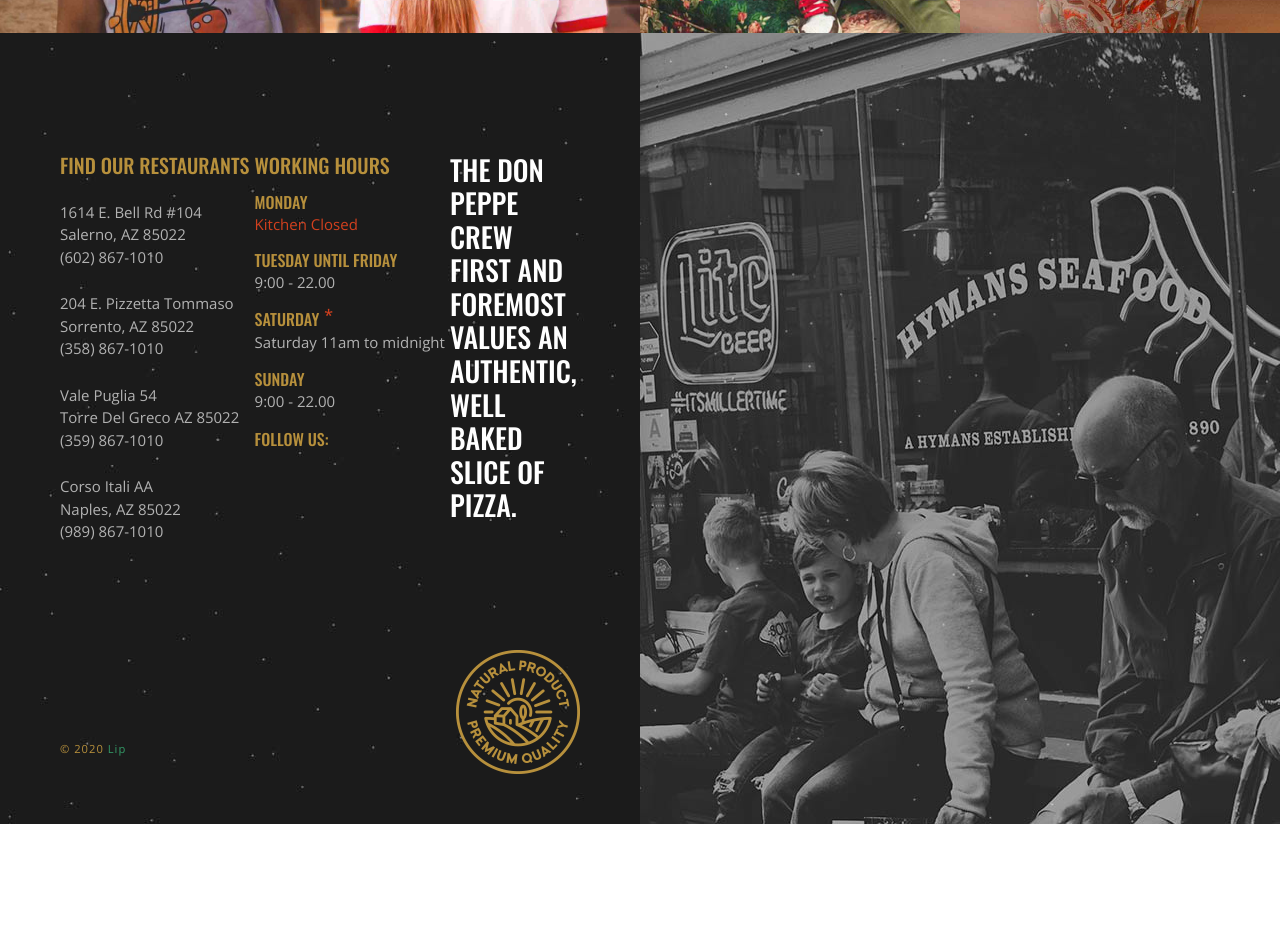
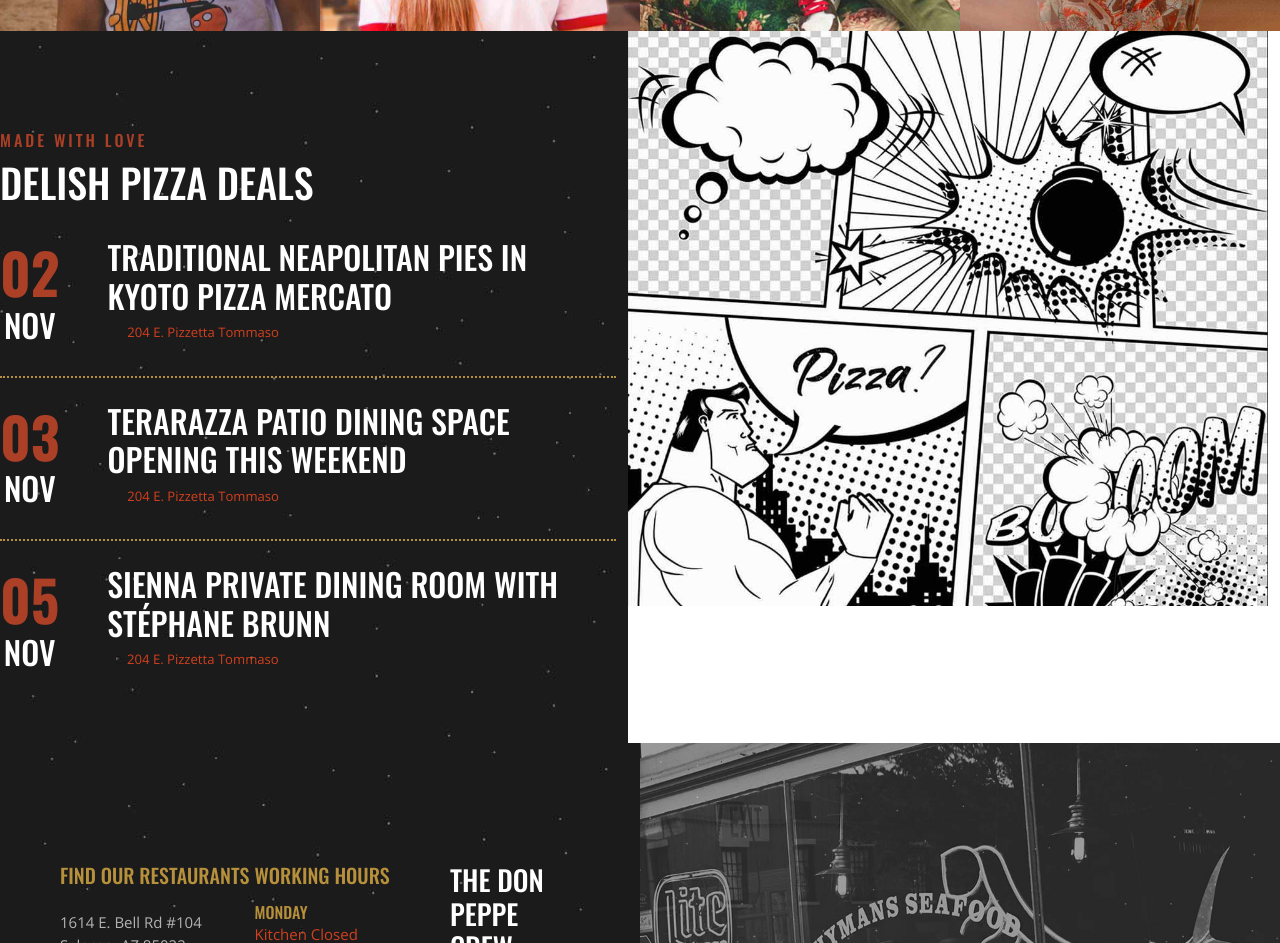
Before and after one commit to Lip-7/proj-html-vuejs, a Vue app: page / in a window 1280 px wide. Shown: the part 2340-3283 px from the top of the page. Before the commit the page ends 3164 px from the top, so only its background shows below. Built offline with nearby package versions, Linux system fonts and the light colour scheme; a web font is replaced by a local one.

Commit message:
started Events.vue

```diff
--- a/src/components/FooterComponent.vue
+++ b/src/components/FooterComponent.vue
@@ -45,7 +45,7 @@
                 </div>
             </div>
             <div class="rightSide w-50">
-                <img src="/img/footer-img-1.jpg" alt="">
+                <img class="w-100" src="/img/footer-img-1.jpg" alt="">
             </div>
         </div>
     </footer>
--- a/src/components/MainComponent.vue
+++ b/src/components/MainComponent.vue
@@ -5,6 +5,7 @@
         <OffertsComponent/>
         <ParallaxBanner/>
         <TeamCards/>
+        <Events/>
     </main>
 </template>
 
@@ -14,6 +15,7 @@ import GalleryInfo from './MainInnerComponents/GalleryInfoimages/GalleryInfo.vue
 import OffertsComponent from './MainInnerComponents/Offerts/OffertsComponent.vue'
 import ParallaxBanner from './MainInnerComponents/ParallaxBanner/ParallaxBanner.vue';
 import TeamCards from './MainInnerComponents/TeamCards/TeamCards.vue';
+import Events from './MainInnerComponents/Events/Events.vue';
 export default {
     name: 'MainComponent',
     data() {
@@ -30,6 +32,7 @@ export default {
         OffertsComponent,
         ParallaxBanner,
         TeamCards,
+        Events,
     },
     mounted() {
 
--- /dev/null
+++ b/src/components/MainInnerComponents/Events/Events.vue
@@ -0,0 +1,112 @@
+<template>
+    <div class="wrap row w-100">
+        <div class="col-12 col-lg-6 leftSide d-flex justify-content-center overflow-hidden">
+            <div class="events">
+                <h6 class="tRed spaced">Made with love</h6>
+                <h2 class="h1">Delish Pizza Deals</h2>
+                <div class="singleDate d-flex gap-5 py-4 borded">
+                    <div class="date d-flex flex-column align-items-center">
+                        <h2 class="tRed display-4 fw-bolder mb-0">02</h2>
+                        <h2>nov</h2>
+                    </div>
+                    <div class="dateInfo w-75">
+                        <h2>TRADITIONAL NEAPOLITAN PIES IN KYOTO PIZZA MERCATO</h2>
+                        <div class="d-flex tLiRed text-capitalize align-items-center gap-2 dateInfoAddress">
+                            <i class="fa-solid fa-location-dot"></i>
+                            <p class="mb-0 small sans"><a class="tLiRed" href="#">204 E. Pizzetta Tommaso</a></p>
+                        </div>
+                    </div>
+                </div>
+                <div class="singleDate d-flex gap-5 py-4 borded">
+                    <div class="date d-flex flex-column align-items-center">
+                        <h2 class="tRed display-4 fw-bolder mb-0">03</h2>
+                        <h2>nov</h2>
+                    </div>
+                    <div class="dateInfo w-75">
+                        <h2>TERARAZZA PATIO DINING SPACE OPENING THIS WEEKEND</h2>
+                        <div class="d-flex tLiRed text-capitalize align-items-center gap-2 dateInfoAddress">
+                            <i class="fa-solid fa-location-dot"></i>
+                            <p class="mb-0 small sans"><a class="tLiRed" href="#">204 E. Pizzetta Tommaso</a></p>
+                        </div>
+                    </div>
+                </div>
+                <div class="singleDate d-flex gap-5 py-4 pb-5">
+                    <div class="date d-flex flex-column align-items-center">
+                        <h2 class="tRed display-4 fw-bolder mb-0">05</h2>
+                        <h2>nov</h2>
+                    </div>
+                    <div class="dateInfo w-75">
+                        <h2>SIENNA PRIVATE DINING ROOM WITH STÉPHANE BRUNN</h2>
+                        <div class="d-flex tLiRed text-capitalize align-items-center gap-2 dateInfoAddress">
+                            <i class="fa-solid fa-location-dot"></i>
+                            <p class="mb-0 small sans"><a class="tLiRed" href="#">204 E. Pizzetta Tommaso</a></p>
+                        </div>
+                    </div>
+                </div>
+                <p></p>
+            </div>
+        </div>
+        <div class="col-12 col-lg-6 rightSide p-0 overflow-hidden">
+            <img class="w-100" src="/img/h3-img-5a.jpg" alt="">
+        </div>
+    </div>
+</template>
+
+<script>
+export default {
+    name: 'Events',
+    data() {
+        return {
+
+        }
+    },
+    methods: {
+
+    },
+    props:[],
+    components: {
+
+    },
+    mounted() {
+
+    }
+}
+</script>
+
+<style lang="scss" scoped>
+@use '../../../assets/styles/partials/variables' as *;
+.wrap{
+    .leftSide{
+        background-image: url('/img/cielo2.jpg');
+        .events{
+            padding-top: 100px;
+            text-transform: uppercase;
+            color: white;
+            .tRed{
+                color: $textBordeaux;
+            }
+            .tLiRed{
+                color: $textRed;
+            }
+            .spaced{
+                letter-spacing: 3px;
+            }
+            .sans{
+                font-family: "Open sans", sans-serif;
+            }
+            .dateInfo{
+
+                &:hover .dateInfoAddress i{
+                    transform: translateY(-4px);
+                }
+                .dateInfoAddress i{
+                    transition: all .5s;
+                }
+            }
+            .borded{
+                border-bottom: 2px dotted $bgGold;
+            }
+        }
+    }
+}
+</style>
--- a/src/components/MainInnerComponents/GalleryInfoimages/GalleryInfo.vue
+++ b/src/components/MainInnerComponents/GalleryInfoimages/GalleryInfo.vue
@@ -1,5 +1,5 @@
 <template>
-    <div class="wrapper row d-flex justify-content-between gx-2 my-2">
+    <div class="wrapper row d-flex justify-content-between gx-2 my-2 w-100">
         <SingleImage v-for="imag in store.main.galleryInfo" :image="imag"/>
     </div>
 </template>
--- a/src/store/store.js
+++ b/src/store/store.js
@@ -190,6 +190,7 @@ export const store = reactive({
 /* cose da fare quando avrò tempo:
 carosello posts del main
 impostare nell'header i cambi si pizza al click
+fixare la parte degli eventi
 aggiungere la scritta che scende nel ParallaxBanner
 
 */
```
